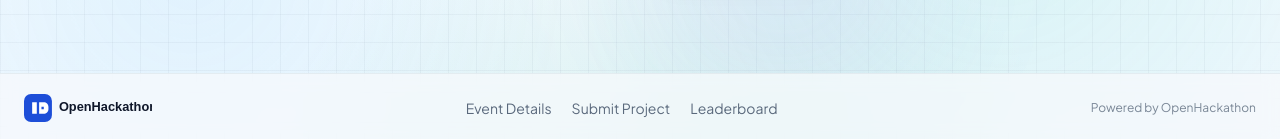
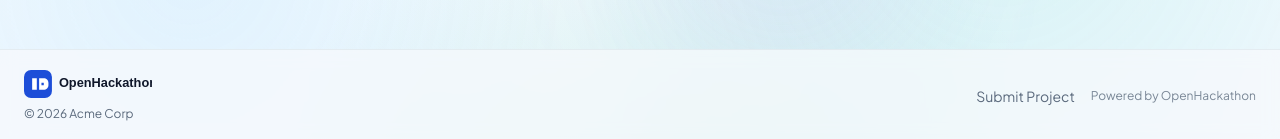
Before and after one commit to frankfika/openhackathon, a React (Vite) app: page / in a window 1280 px wide. Shown: the part 658-797 px from the top of the page. Built offline with nearby package versions, Linux system fonts and the light colour scheme; no server answers.

Commit message:
Simplify footer links and remove grid background

```diff
--- a/src/components/Layout.tsx
+++ b/src/components/Layout.tsx
@@ -191,11 +191,13 @@ export function Layout() {
 function FooterSection() {
   const { t } = useTranslation()
   const { settings } = useSiteBranding()
+  const year = new Date().getFullYear()
 
   return (
     <footer className="border-t border-border/50 bg-background/70 py-5 backdrop-blur">
       <div className="container mx-auto px-4 md:px-6">
         <div className="flex flex-col items-start justify-between gap-4 md:flex-row md:items-center">
+          <div className="flex flex-col gap-2">
             <div className="flex items-center gap-3 text-sm font-medium">
               {settings.logoUrl ? (
                 <img src={settings.logoUrl} alt={settings.siteName} className="h-7" />
@@ -206,31 +208,28 @@ function FooterSection() {
                 </>
               )}
             </div>
+            <p className="text-xs text-muted-foreground">
+              © {year} {settings.siteName}
+            </p>
+          </div>
 
-          <nav className="flex items-center gap-5 text-sm text-muted-foreground">
-            <Link to="/docs" className="hover:text-foreground transition-colors">
-              {t('nav.docs')}
-            </Link>
-            <Link to="/submit" className="hover:text-foreground transition-colors">
+          <div className="flex items-center gap-4">
+            <Link to="/submit" className="text-sm text-muted-foreground transition-colors hover:text-foreground">
               {t('nav.submit')}
             </Link>
-            <Link to="/leaderboard" className="hover:text-foreground transition-colors">
-              {t('nav.leaderboard')}
-            </Link>
-          </nav>
-
             {settings.showPoweredBy && (
               <a
                 href={settings.poweredByUrl}
                 target="_blank"
                 rel="noreferrer"
-              className="text-xs text-muted-foreground/80 hover:text-foreground transition-colors"
+                className="text-xs text-muted-foreground/80 transition-colors hover:text-foreground"
               >
                 {settings.poweredByText}
               </a>
             )}
           </div>
         </div>
+      </div>
     </footer>
   )
 }
--- a/src/index.css
+++ b/src/index.css
@@ -204,10 +204,7 @@ body::after {
 }
 
 .premium-grid-bg {
-  background-image:
-    linear-gradient(to right, rgba(148, 163, 184, 0.1) 1px, transparent 1px),
-    linear-gradient(to bottom, rgba(148, 163, 184, 0.1) 1px, transparent 1px);
-  background-size: 28px 28px;
+  background-image: none;
 }
 
 .surface-inset {
```
Lines whose indentation alone changed are shown as unchanged.
